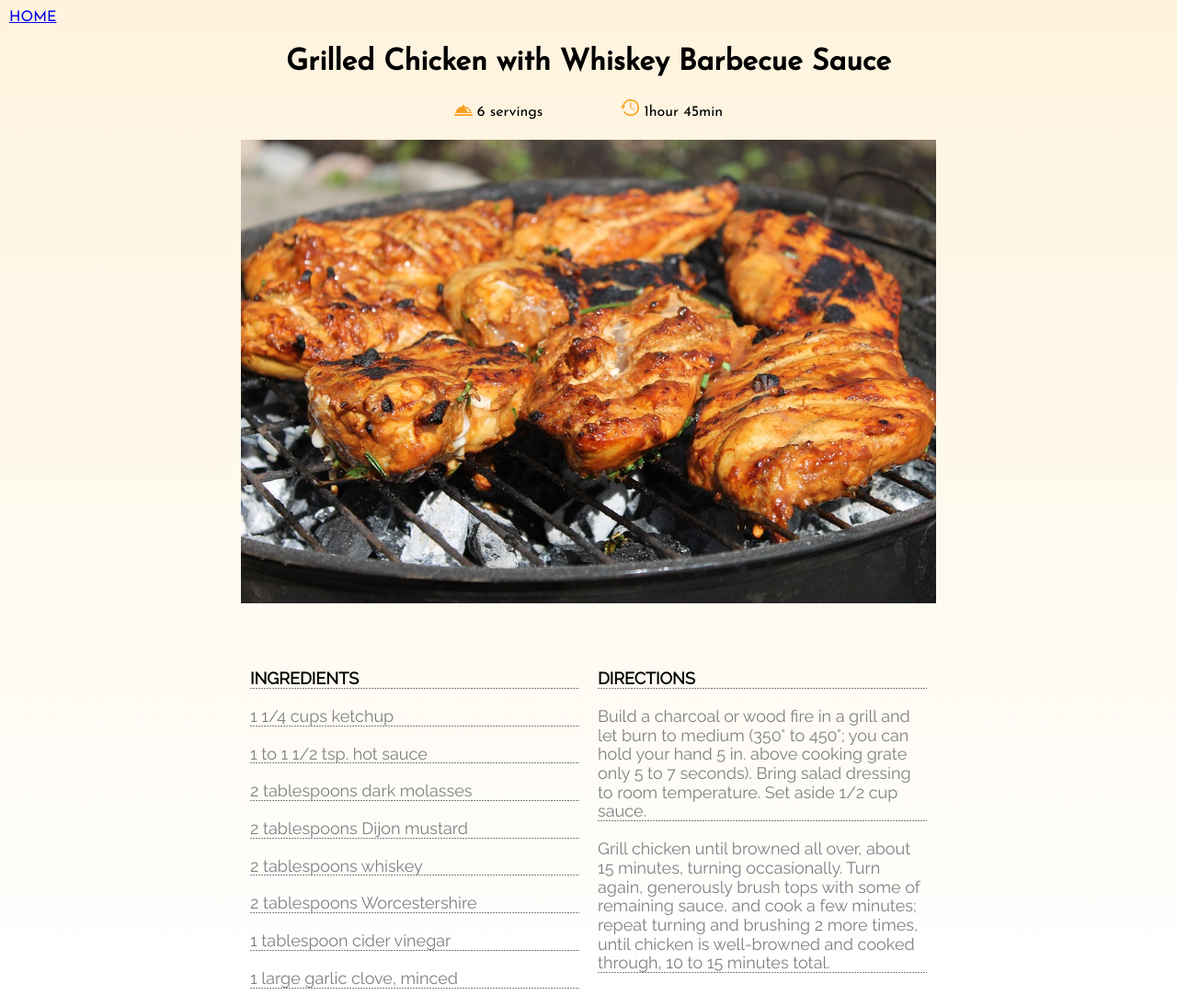
After one commit to jj3274/aau608, a PHP site: page /grilled-menu.html in a window 1280 px wide. The commit adds this page. Shown: the whole page at 92% size. Run offline with PHP 8.4, Linux system fonts and the light colour scheme.

Commit message:
Add new griied menu page.
Former-commit-id: b1cb04e30905178e30f584cbad321c41e7f93673

```diff
--- a/HW1/css/style.css
+++ b/HW1/css/style.css
@@ -1,11 +1,57 @@
+/* commmon */
+
+* {
+    margin: 0;
+    padding: 0;
+}
+
+h1 {
+    text-align: center;
+}
+
 body {
-  margin: 10px;
+    margin: 10px;
+    background: linear-gradient(to bottom, #fef3dd 0%, #ffffff 100%);
+    font-family: 'Josefin Sans', sans-serif;
 }
 
 img {
     width: 100%;
     height: auto;
 }
+
+ul {
+    margin: auto;
+}
+
+nav ul {
+    text-align: center;
+}
+
+nav li {
+    display: inline;
+    margin-right: 2em;
+}
+
+nav li last-child {
+    margin-right: 0;
+}
+
+/* common font */
+
+.paragraph-base-font {
+	font-family: 'Raleway', sans-serif;
+    font-size: 10px;
+    color: gray;
+}
+
+.paragraph-title {
+    font-weight: bold;
+    color: black;
+}
+
+
+/* index.html */
 
 .container {
     position: relative;
@@ -15,6 +61,7 @@ img {
     position: absolute;
     top: 40%;
     left: 10%;
+    font-size: 36px;
 }
 
 .recipe {
@@ -24,11 +71,11 @@ img {
 }
 
 .recipe.left {
-	padding-left: 0px;
+    padding-left: 0px;
 }
 
 .recipe.right {
-	padding-right: 0px;
+    padding-right: 0px;
 }
 
 .recipe-title {
@@ -37,3 +84,56 @@ img {
     left: 50%;
     transform: translate(-50%, -50%);
 }
+
+.left-float {
+    float: left;
+    text-align: left;
+}
+
+.right-float {
+    float: right;
+    text-align: left;
+}
+
+.left-float li {
+    margin-left: 0px;
+}
+
+.right-float li {
+    margin-right: 0px;
+}
+
+
+/* grilled-menu.html */
+
+.grilled-menu-top {
+    padding-bottom: 20px;
+}
+
+.grilled-menu-top img {
+    width: 20px;
+}
+
+.grilled-menu-top li {
+    margin: 40px;
+}
+
+.food {
+    width: 60%;
+    margin: auto;
+}
+
+.food-list {
+    width: 50%;
+    list-style-type: none;
+    padding-top: 50px;
+    font-size: 18px;
+}
+
+.food-list li {
+    margin: 20px 10px;
+    background-image: linear-gradient(to right, black 33%, rgba(255, 255, 255, 0) 0%);
+    background-position: bottom;
+    background-size: 3px 1px;
+    background-repeat: repeat-x;
+}
--- /dev/null
+++ b/HW1/grilled-menu.html
@@ -0,0 +1,46 @@
+<!DOCTYPE html>
+<html>
+
+<head>
+    <meta charset="UTF-8">
+    <title>Jaime's Recipe</title>
+    <link rel="stylesheet" type="text/css" href="css/normalize.css">
+    <link rel="stylesheet" type="text/css" href="css/style.css">
+    <link href="https://fonts.googleapis.com/css?family=Josefin+Sans" rel="stylesheet">
+    <link href="https://fonts.googleapis.com/css?family=Raleway|Rubik" rel="stylesheet">
+</head>
+
+<body>
+    <header>
+        <a href="index.html" alt="HOME">HOME</a>
+        <h1>Grilled Chicken with Whiskey Barbecue Sauce</h1>
+    </header>
+    <nav class="grilled-menu-top">
+        <ul>
+            <li><img src="images/food.png" alt="food"> 6 servings </li>
+            <li><img src="images/clock.png" alt="clock"> 1hour 45min</li>
+        </ul>
+    </nav>
+    <div class="food paragraph-base-font">
+        <img src="images/chicken.jpg" alt="bbq">
+        <div class="food-list left-float">
+            <ul style="list-style-type:none">
+                <li class="paragraph-title">INGREDIENTS</li>
+                <li>1 1/4 cups ketchup</li>
+                <li>1 to 1 1/2 tsp. hot sauce</li>
+                <li>2 tablespoons dark molasses</li>
+                <li>2 tablespoons Dijon mustard</li>
+                <li>2 tablespoons whiskey</li>
+                <li>2 tablespoons Worcestershire</li>
+                <li>1 tablespoon cider vinegar</li>
+                <li>1 large garlic clove, minced</li>
+            </ul>
+        </div>
+        <div class="food-list right-float">
+            <ul style="list-style-type:none">
+                <li class="paragraph-title">DIRECTIONS</li>
+                <li>Build a charcoal or wood fire in a grill and let burn to medium (350° to 450°; you can hold your hand 5 in. above cooking grate only 5 to 7 seconds). Bring salad dressing to room temperature. Set aside 1/2 cup sauce.</li>
+                <li>Grill chicken until browned all over, about 15 minutes, turning occasionally. Turn again, generously brush tops with some of remaining sauce, and cook a few minutes; repeat turning and brushing 2 more times, until chicken is well-browned and cooked through, 10 to 15 minutes total.
+            </ul>
+        </div>
+</body>
--- a/HW1/index.html
+++ b/HW1/index.html
@@ -4,8 +4,10 @@
 <head>
     <meta charset="UTF-8">
     <title>Jaime's Recipe</title>
+    <link rel="stylesheet" type="text/css" href="css/normalize.css">
     <link rel="stylesheet" type="text/css" href="css/style.css">
     <link href="https://fonts.googleapis.com/css?family=Josefin+Sans" rel="stylesheet">
+    <link href="https://fonts.googleapis.com/css?family=Rubik" rel="stylesheet">
 </head>
 
 <body>
@@ -15,7 +17,7 @@
     </div>
     <div class="body">
         <div class="recipe container left">
-            <a href="campfire.html" alt="Image">
+            <a href="grilled-menu.html" alt="Image">
             	<img src="http://via.placeholder.com/1024x600" alt="Image">
             </a>
             <div class="recipe-title">Grill</div>
```
Also changed, not shown: HW1/css/normalize.css (added), HW1/images/chicken.jpg (added), HW1/images/clock.png (added), HW1/images/food.png (added).
